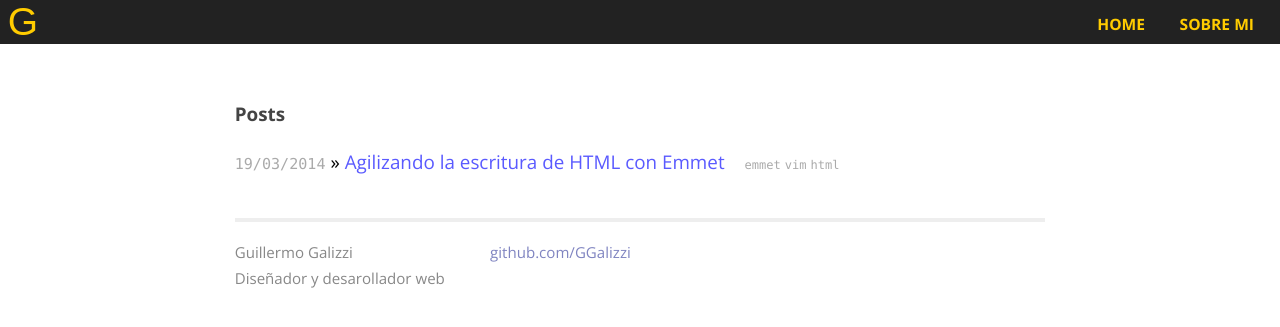
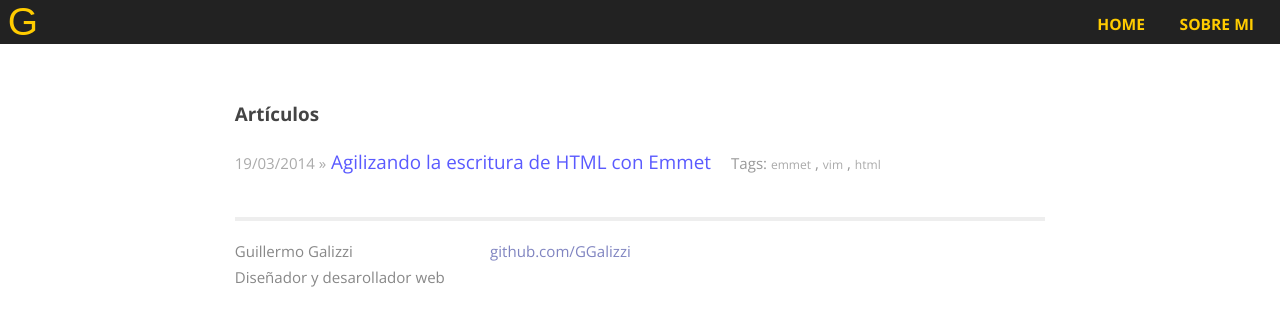
Before and after one commit to GGalizzi/ggalizzi.github.io_old, a Jekyll site: the page built from index.html, in a window 1280 px wide. Shown: the top 327 px of the page. Built offline with Jekyll 4.4.1, drawn with Linux system fonts in a browser that asks for light colours; some web fonts are replaced; Markdown is read by kramdown in place of the engine named in the settings.

Commit message:
Minor changes to home

```diff
--- a/css/main.css
+++ b/css/main.css
@@ -63,7 +63,6 @@ a:visited { color: #A4A; }
 
 .posts span {
   color: #aaa;
-  font-family: Monaco, "Courier New", monospace;
   font-size: 80%;
 }
 
--- a/index.html
+++ b/index.html
@@ -8,17 +8,20 @@ sitemap:
 ---
 
 <div id="home">
-  <h1>Posts</h1>
+  <h1>Artículos</h1>
   <ul class="posts">
     {% for post in site.posts %}
     <li>
-      <span>{{ post.date | date: "%-d/%m/%Y" }}</span> &raquo; <a href="{{ post.url }}">{{ post.title }}</a>
-      <ul class="categories">
+      <span>{{ post.date | date: "%-d/%m/%Y" }} &raquo;</span> <a href="{{ post.url }}">{{ post.title }}</a>
+      <ul class="categories">Tags:
         {% for category in post.categories %}
         <li><span>{{ category }}</span></li>
-        {% endfor %}
+        {% if category != post.categories.last %}
+        ,
+        {% endif %}
+        {% endfor %} <!-- categories -->
       </ul>
-      {% endfor %}
+      {% endfor %} <!-- post in posts -->
     </li>
   </ul>
 </div>
```
